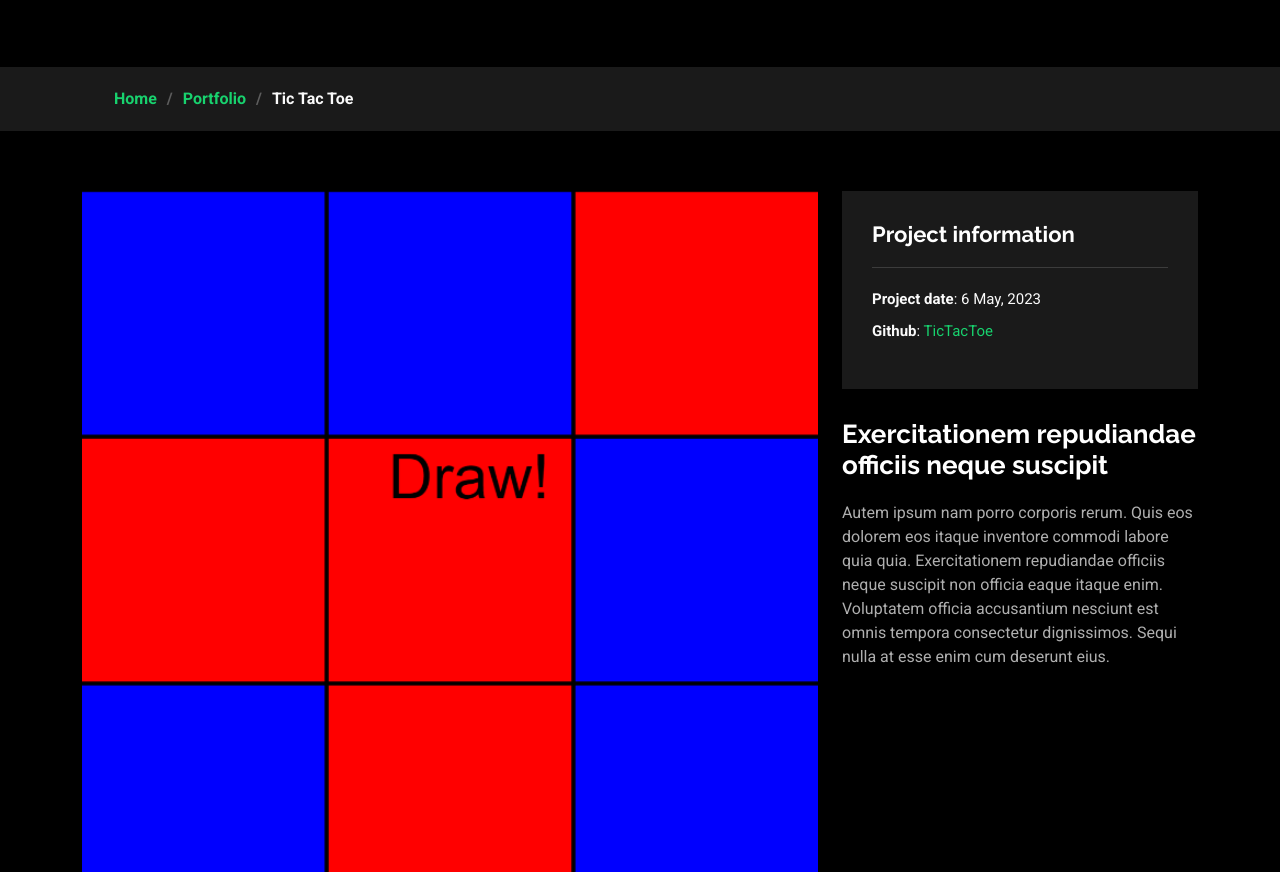
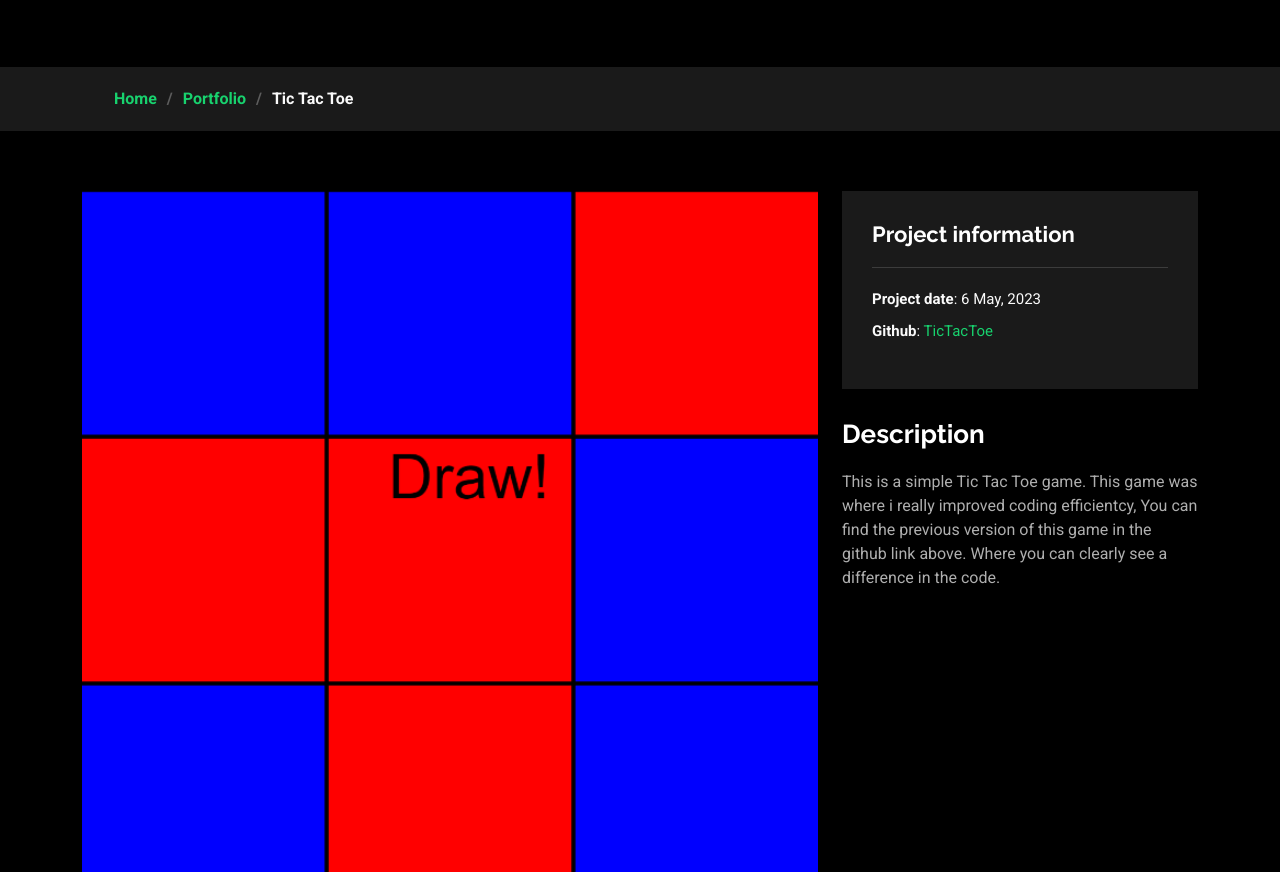
Before and after one commit to Nqrdie/Nqrdie.github.io, a plain HTML site: page TicTacToe.html in a window 1280 px wide. Shown: the part 228-1100 px from the top of the page. Drawn offline with Linux system fonts and the light colour scheme.

Commit message:
Added descriptions

```diff
--- a/TicTacToe.html
+++ b/TicTacToe.html
@@ -131,9 +131,9 @@
               </ul>
             </div>
             <div class="portfolio-description" data-aos="fade-up" data-aos-delay="300">
-              <h2>Exercitationem repudiandae officiis neque suscipit</h2>
+              <h2>Description</h2>
               <p>
-                Autem ipsum nam porro corporis rerum. Quis eos dolorem eos itaque inventore commodi labore quia quia. Exercitationem repudiandae officiis neque suscipit non officia eaque itaque enim. Voluptatem officia accusantium nesciunt est omnis tempora consectetur dignissimos. Sequi nulla at esse enim cum deserunt eius.
+                This is a simple Tic Tac Toe game. This game was where i really improved coding efficientcy, You can find the previous version of this game in the github link above. Where you can clearly see a difference in the code.
               </p>
             </div>
           </div>
```
Also changed, not shown: AlmightyGumpy.html (+2 -2 lines), BubbleBall.html (+2 -2 lines), Dead magic.html (+2 -2 lines), PixelOps.html (+2 -2 lines), Rockdodge.html (+2 -2 lines).
